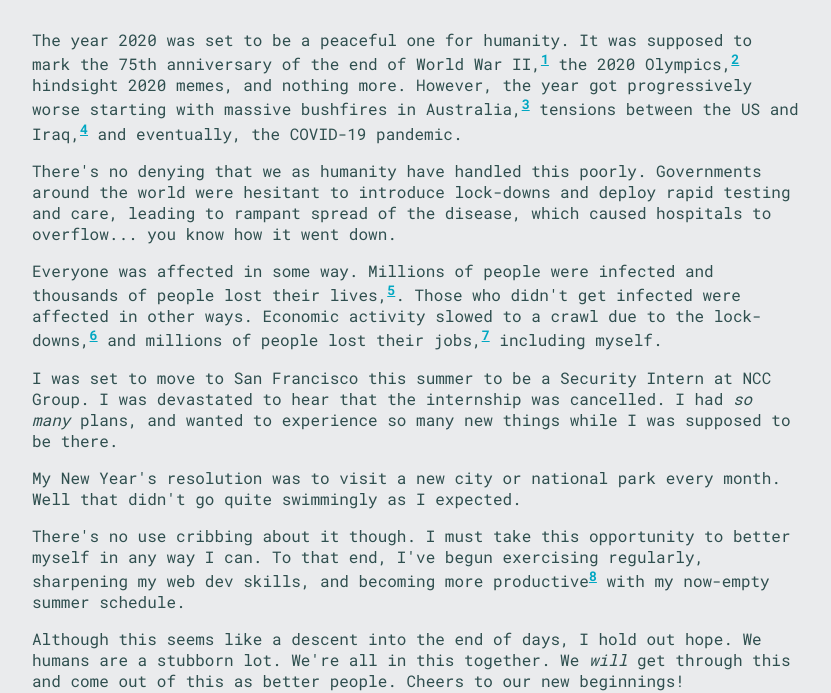
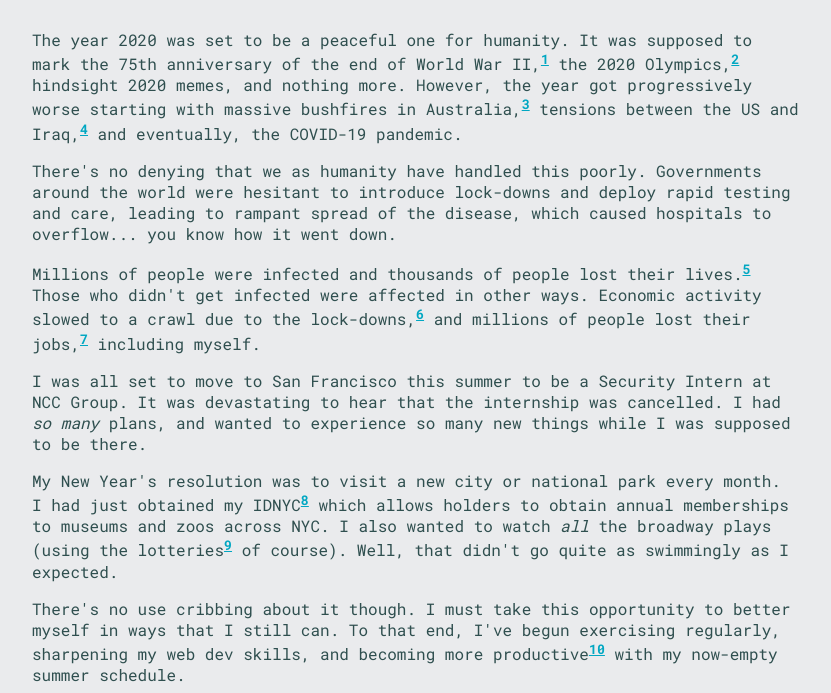
Before and after one commit to petgoldfish/raghavsai.com, a Gatsby site: page /blog/new-beginnings/ in a window 1280 px wide. Shown: the part 277-970 px from the top of the page, without its empty margins (224-1055 px from the left). Built offline with nearby package versions, Linux system fonts and the light colour scheme; Gatsby itself is replaced by a stand-in of ours.

Commit message:
Update Blog “new-beginnings”

```diff
--- a/content/blog/new-beginnings.md
+++ b/content/blog/new-beginnings.md
@@ -8,13 +8,13 @@ The year 2020 was set to be a peaceful one for humanity. It was supposed to mark
 
 There's no denying that we as humanity have handled this poorly. Governments around the world were hesitant to introduce lock-downs and deploy rapid testing and care, leading to rampant spread of the disease, which caused hospitals to overflow... you know how it went down.
 
-Everyone was affected in some way. Millions of people were infected and thousands of people lost their lives,[^covidstats]. Those who didn't get infected were affected in other ways. Economic activity slowed to a crawl due to the lock-downs,[^lockdown] and millions of people lost their jobs,[^job-loss] including myself.
+Millions of people were infected and thousands of people lost their lives.[^covidstats] Those who didn't get infected were affected in other ways. Economic activity slowed to a crawl due to the lock-downs,[^lockdown] and millions of people lost their jobs,[^job-loss] including myself.
 
-I was set to move to San Francisco this summer to be a Security Intern at NCC Group. I was devastated to hear that the internship was cancelled. I had _so many_ plans, and wanted to experience so many new things while I was supposed to be there.
+I was all set to move to San Francisco this summer to be a Security Intern at NCC Group. It was devastating to hear that the internship was cancelled. I had _so many_ plans, and wanted to experience so many new things while I was supposed to be there.
 
-My New Year's resolution was to visit a new city or national park every month. Well that didn't go quite swimmingly as I expected.
+My New Year's resolution was to visit a new city or national park every month. I had just obtained my IDNYC[^idnyc] which allows holders to obtain annual memberships to museums and zoos across NYC. I also wanted to watch _all_ the broadway plays (using the lotteries[^broadway] of course). Well, that didn't go quite as swimmingly as I expected.
 
-There's no use cribbing about it though. I must take this opportunity to better myself in any way I can. To that end, I've begun exercising regularly, sharpening my web dev skills, and becoming more productive[^cgpgrey] with my now-empty summer schedule.
+There's no use cribbing about it though. I must take this opportunity to better myself in ways that I still can. To that end, I've begun exercising regularly, sharpening my web dev skills, and becoming more productive[^cgpgrey] with my now-empty summer schedule.
 
 Although this seems like a descent into the end of days, I hold out hope. We humans are a stubborn lot. We're all in this together. We _will_ get through this and come out of this as better people. Cheers to our new beginnings!
 
@@ -25,4 +25,6 @@ Although this seems like a descent into the end of days, I hold out hope. We hum
 [^covidstats]: [COVID-19 pandemic data](https://en.wikipedia.org/wiki/Template:COVID-19_pandemic_data)
 [^lockdown]: I maintain that lock-downs are necessary for curbing the spread of the virus, despite the severe hit to our economy.
 [^job-loss]: [Record high job losses in the US](https://www.nytimes.com/2020/05/14/business/economy/coronavirus-unemployment-claims.html)
+[^idnyc]: [New York City's IDNYC](https://www1.nyc.gov/site/idnyc/benefits/benefits.page)
+[^broadway]: Check out [this handy guide by Playbill](https://www.playbill.com/article/broadway-rush-lottery-and-standing-room-only-policies-com-116003) for info on broadway lotteries.
 [^cgpgrey]: [CGPGrey's video on lock-down productivity](https://www.youtube.com/watch?v=snAhsXyO3Ck) I highly recommend watching this. It gave me a whole new perspective on the current crisis and helped me pull myself together.
```
